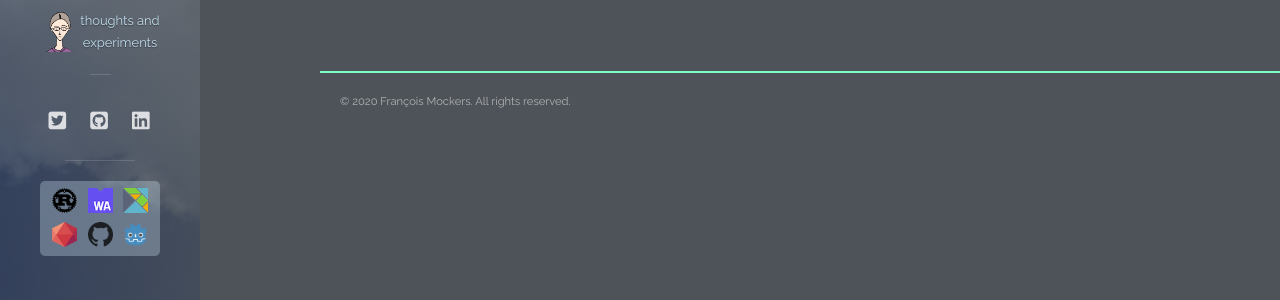
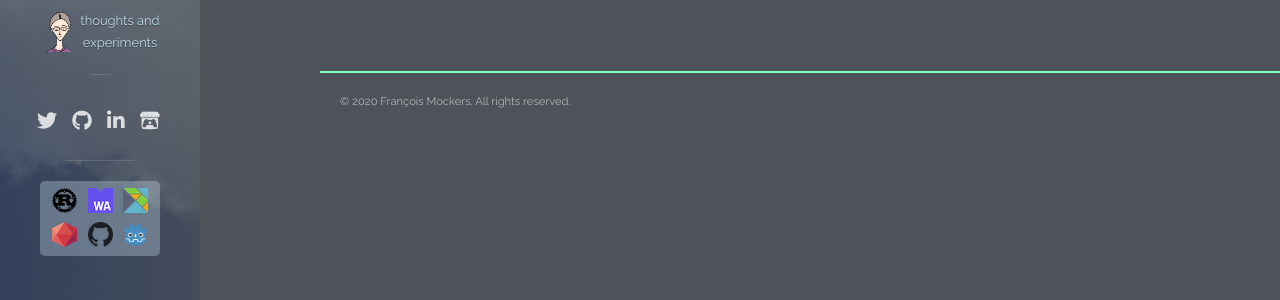
Before and after one commit to mockersf/mockersf.github.io, a Jekyll site: the page built from index.html, in a window 1280 px wide. Shown: the part 430-730 px from the top of the page. Built offline with Jekyll 4.4.1, drawn with Linux system fonts in a browser that asks for light colours; nearby versions of some CDN libraries; the list of posts is cut into pages by our own code.

Commit message:
:wrench: add link to itch.io

```diff
--- a/_config.yml
+++ b/_config.yml
@@ -9,6 +9,7 @@ author:
   twitter_username: FrancoisMockers
   github_username: mockersf
   linkedin_profile: françois-mockers
+  itchio_profile: vleue
   picture: images/m1.png
 
 defaults:
--- a/_includes/head.html
+++ b/_includes/head.html
@@ -26,7 +26,7 @@
   <link rel="canonical" href="{{ page.url | replace:'index.html','' | relative_url | prepend: site.url }}">
   <link rel="alternate" type="application/rss+xml" title="{{ site.title }}" href="feed.xml | relative_url">
 
-  <script src="https://use.fontawesome.com/215d8a4b63.js"></script>
+  <script src="https://kit.fontawesome.com/6fcfa72f97.js" crossorigin="anonymous"></script>
 
   <!-- Twitter cards -->
   <meta property="og:type" content="article">
--- a/_includes/header.html
+++ b/_includes/header.html
@@ -32,7 +32,7 @@
               <li class="navigation__item">
                 <a href="http://twitter.com/{{ site.author.twitter_username }}"
                   title="@{{ site.author.twitter_username }} on Twitter" target="_blank">
-                  <i class="icon fa fa-twitter-square" aria-hidden="true"></i>
+                  <i class="icon fab fa-twitter" aria-hidden="true"></i>
                   <span class="label">Twitter</span>
                 </a>
               </li>
@@ -43,7 +43,7 @@
               <li class="navigation__item">
                 <a href="https://www.github.com/{{ site.author.github_username }}"
                   title="{{ site.author.github_username }} on GitHub" target="_blank">
-                  <i class="icon fa fa-github-square" aria-hidden="true"></i>
+                  <i class="icon fab fa-github" aria-hidden="true"></i>
                   <span class="label">GitHub</span>
                 </a>
               </li>
@@ -64,8 +64,19 @@
               <li class="navigation__item">
                 <a href="https://www.linkedin.com/in/{{ site.author.linkedin_profile }}"
                   title="{{ site.author.linkedin_profile }} on LinkedIn" target="_blank">
-                  <i class="icon fa fa-linkedin-square" aria-hidden="true"></i>
-                  <span class="label">GitHub</span>
+                  <i class="icon fab fa-linkedin-in" aria-hidden="true"></i>
+                  <span class="label">LinkedIn</span>
+                </a>
+              </li>
+              {% endif %}
+
+              {% if site.author.itchio_profile %}
+              <!-- itch.io -->
+              <li class="navigation__item">
+                <a href="https://{{ site.author.itchio_profile   }}.itch.io/"
+                  title="{{ site.author.itchio_profile }} on itch.io" target="_blank">
+                  <i class="icon fab fa-itch-io" aria-hidden="true"></i>
+                  <span class="label">itch.io</span>
                 </a>
               </li>
               {% endif %}
--- a/css/uno.css
+++ b/css/uno.css
@@ -537,7 +537,7 @@ nav {
 .navigation--social {
 	margin-left: 0; }
 	.navigation--social a {
-		padding: 6px 8px 6px 9px; }
+		padding: 6px 4px 6px 4px; }
 		.navigation--social a .label {
 			display: none; }
 		.navigation--social a .icon {
```
